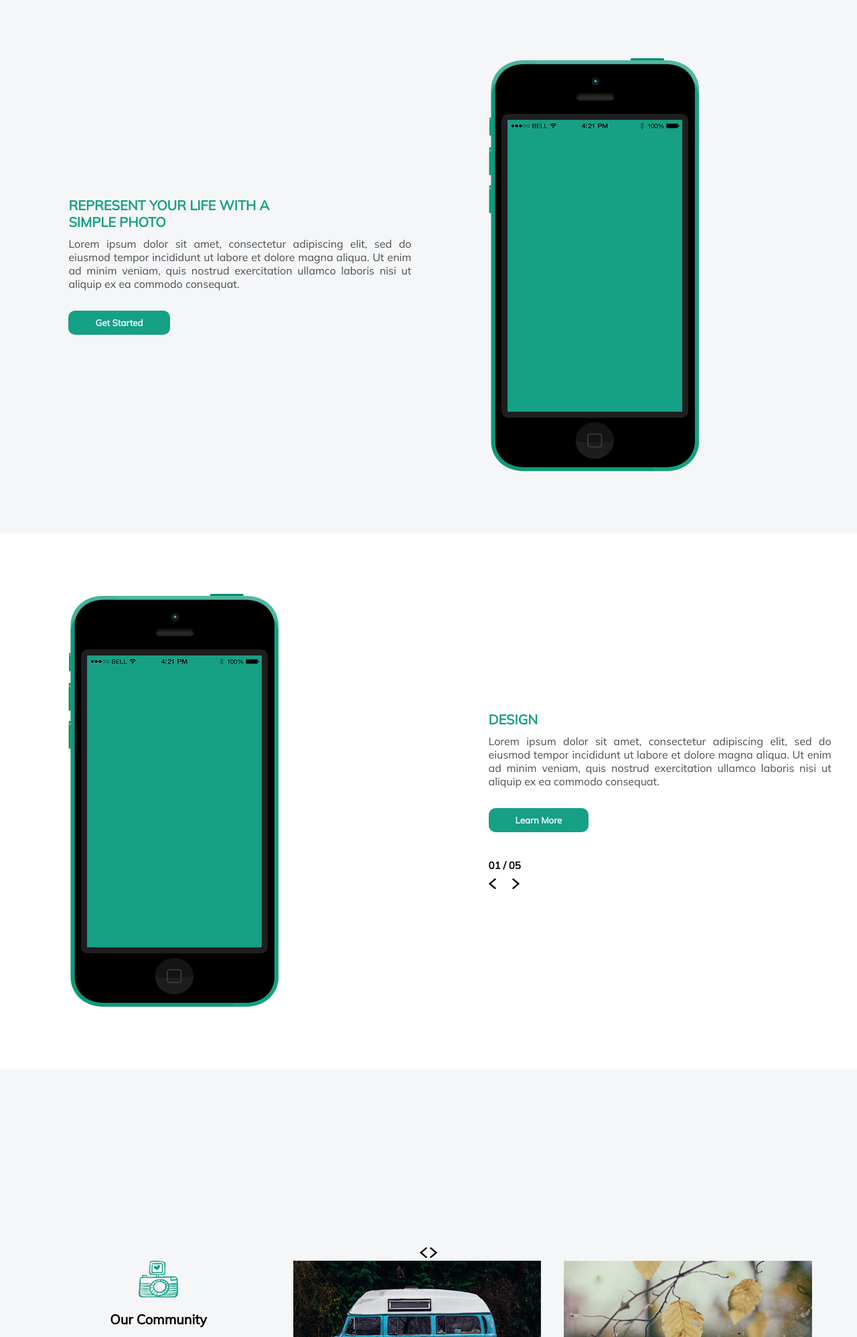
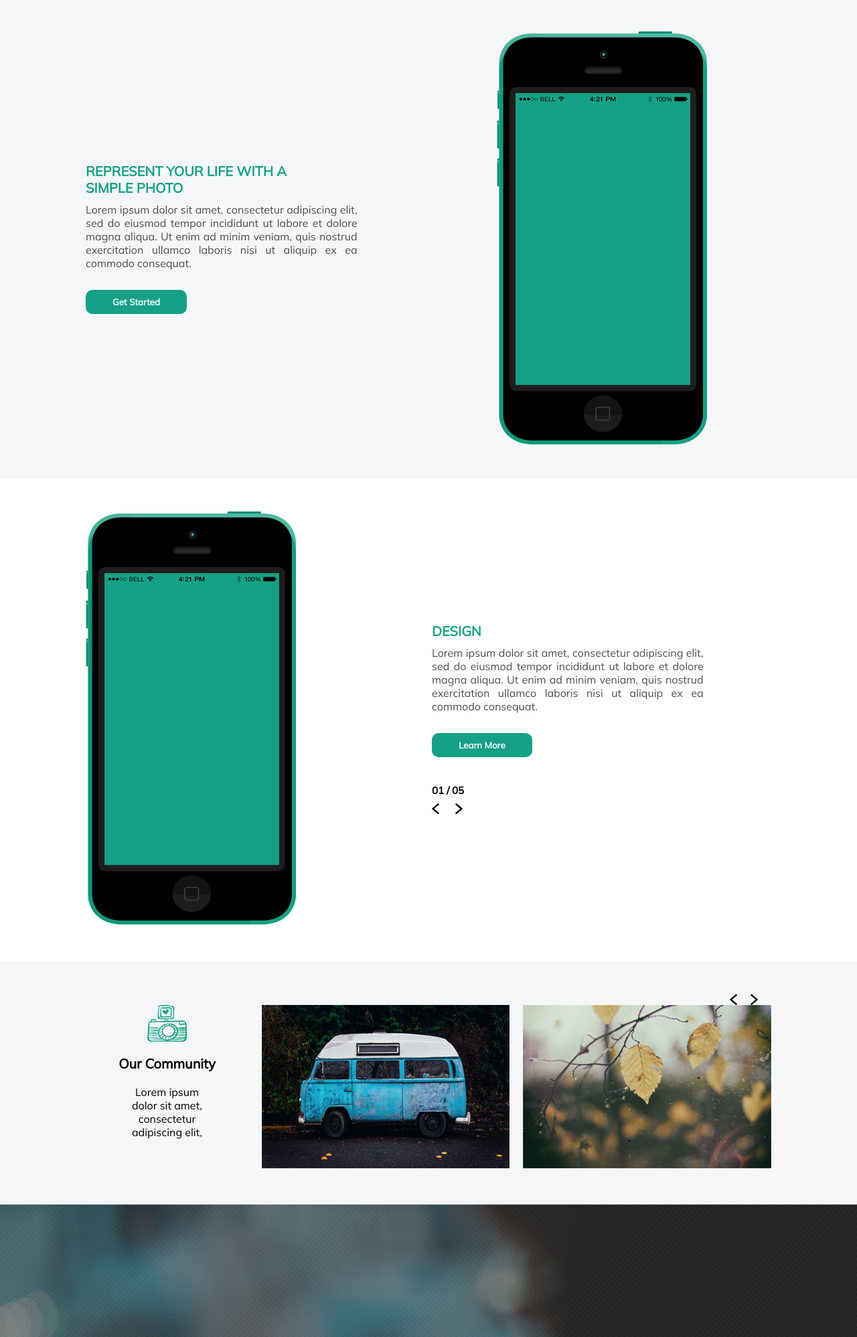
Before and after one commit to farhan-nahid/photo-time, a plain HTML site: page index.html in a window 1280 px wide. Shown: the part 803-2800 px from the top of the page at 67% size. Drawn offline with Linux system fonts and the light colour scheme.

Commit message:
fixed problem

```diff
--- a/css/style.css
+++ b/css/style.css
@@ -9,11 +9,12 @@ header {
   background-image: url("../images/header-bg.png");
   background-repeat: no-repeat;
   background-size: cover;
-  background-position: fixed;
+  background-position: center;
   display: flex;
   flex-direction: column;
   justify-content: space-between;
-  height: 800px;
+  height: 100vh;
+  background-attachment: fixed;
 }
 
 nav {
@@ -88,40 +89,70 @@ nav ul li a:hover {
 /* about us css  */
 
 #about__us {
+  padding: 50px 10%;
   background-color: #f5f6f7;
-  height: 100vh;
+  display: grid;
+  gap: 10px;
+  grid-template-columns: repeat(2, 1fr);
 }
 
-.flex__area {
+.about__content {
   display: flex;
+  flex-direction: column;
+  justify-content: center;
   align-items: center;
-  justify-content: center;
 }
 
-.half__width {
-  width: 40%;
-  margin-left: 7%;
-  margin-right: 2%;
-}
-
-.half__width h2 {
+.about__content h2 {
   font-size: 20px;
   color: #16a085;
   margin-bottom: 10px;
   text-transform: uppercase;
 }
 
-.half__width p {
+.about__content p {
   margin-bottom: 10px;
   text-align: justify;
   color: #4d4e50;
+  width: 80%;
+}
+
+.about__image {
+  display: flex;
+  flex-direction: column;
+  justify-content: center;
+  align-items: center;
 }
 
 /* design area css */
 
 #design__area {
-  height: 100vh;
+  padding: 50px 10%;
+  display: grid;
+  gap: 10px;
+  grid-template-columns: repeat(2, 1fr);
   background-color: #fff;
+}
+
+.design__content {
+  display: flex;
+  flex-direction: column;
+  justify-content: center;
+  align-items: center;
+}
+
+.design__content h2 {
+  font-size: 20px;
+  color: #16a085;
+  margin-bottom: 10px;
+  text-transform: uppercase;
+}
+
+.design__content p {
+  margin-bottom: 10px;
+  text-align: justify;
+  color: #4d4e50;
+  width: 80%;
 }
 
 #design__area h6 {
@@ -140,21 +171,26 @@ nav ul li a:hover {
 /* community part css */
 
 #our__community {
-  height: 100vh;
   background-color: #f5f6f7;
-  display: flex;
-  flex-direction: column;
-  align-items: center;
-  justify-content: center;
 }
 
-.arrow {
-  float: right;
+.community__area {
+  padding: 50px 10%;
+}
+
+.community__arrow {
+  display: flex;
+  justify-content: end;
+}
+
+.community__arrow img {
+  margin-right: 20px;
 }
 
 .community__all__cards {
   display: grid;
   grid-template-columns: repeat(3, 1fr);
+  gap: 20px;
 }
 
 .community__card {
@@ -180,6 +216,7 @@ nav ul li a:hover {
   background-image: url("../images/contact-bg.png");
   background-repeat: no-repeat;
   background-size: cover;
+  background-attachment: fixed;
   height: 100vh;
   display: flex;
   flex-direction: column;
@@ -187,7 +224,11 @@ nav ul li a:hover {
   justify-content: center;
 }
 
-#contact__us h1 {
+.contact__content {
+  padding: 0 10%;
+}
+
+.contact__content h1 {
   color: aliceblue;
   font-weight: 600;
   text-align: center;
@@ -198,6 +239,7 @@ nav ul li a:hover {
 
 .email__input {
   display: flex;
+  justify-content: center;
 }
 
 .check__icon {
@@ -208,15 +250,16 @@ nav ul li a:hover {
   width: 50px;
   border: 0;
   outline: 0;
+  padding: 20px 10px;
 }
 
-#contact__us input {
+.contact__content input {
   padding: 20px 10px;
   outline: 0;
   border: 0;
 }
 
-#contact__us input:focus {
+.contact__content input:focus {
   border: 0;
   outline: 0;
 }
@@ -224,20 +267,23 @@ nav ul li a:hover {
 /* download css */
 
 #download__it {
-  height: 100vh;
   background-color: #f5f6f7;
+}
+
+.download__content {
+  padding: 50px 10%;
   display: flex;
   flex-direction: column;
+  justify-content: center;
   align-items: center;
-  justify-content: center;
 }
 
-.download__it h2 {
+.download__content h2 {
   text-align: center;
   font-size: 20px;
 }
 
-#download__it p {
+.download__content p {
   width: 60%;
   text-align: center;
   color: #4d4e50;
@@ -266,7 +312,7 @@ nav ul li a:hover {
   font-size: 15px;
 }
 
-.font__awesome_icon {
+.font__awesome__icon {
   font-size: 20px;
 }
 
@@ -285,9 +331,12 @@ nav ul li a:hover {
 /* footer css */
 
 footer {
+  padding: 50px 10%;
+}
+
+#footer__items {
   display: flex;
-  justify-content: space-around;
-  padding: 50px 0;
+  justify-content: space-between;
 }
 
 #footer__items ul {
--- a/index.html
+++ b/index.html
@@ -63,38 +63,41 @@
 
     <main>
       <!-- about us part start -->
-      <section id="about__us" class="flex__area">
-        <div class="half__width">
+      <section id="about__us">
+        <div class="about__content">
+          <div>
             <h2>
               Represent your life with a <br />
               simple photo
             </h2>
             <p>
               Lorem ipsum dolor sit amet, consectetur adipiscing elit, sed do
-            eiusmod tempor incididunt ut labore et dolore magna aliqua. Ut enim
-            ad minim veniam, quis nostrud exercitation ullamco laboris nisi ut
-            aliquip ex ea commodo consequat.
+              eiusmod tempor incididunt ut labore et dolore magna aliqua. Ut
+              enim ad minim veniam, quis nostrud exercitation ullamco laboris
+              nisi ut aliquip ex ea commodo consequat.
             </p>
             <button class="brand__button">Get Started</button>
           </div>
-        <div class="half__width">
+        </div>
+        <div class="about__image">
           <img src="./images/iphone.png" alt="" />
         </div>
       </section>
       <!-- about us part end -->
 
       <!-- design part start -->
-      <section id="design__area" class="flex__area">
-        <div class="half__width">
+      <section id="design__area">
+        <div class="design__image">
           <img src="./images/iphone.png" alt="" />
         </div>
-        <div class="half__width">
+        <div class="design__content">
+          <div>
             <h2>Design</h2>
             <p>
               Lorem ipsum dolor sit amet, consectetur adipiscing elit, sed do
-            eiusmod tempor incididunt ut labore et dolore magna aliqua. Ut enim
-            ad minim veniam, quis nostrud exercitation ullamco laboris nisi ut
-            aliquip ex ea commodo consequat.
+              eiusmod tempor incididunt ut labore et dolore magna aliqua. Ut
+              enim ad minim veniam, quis nostrud exercitation ullamco laboris
+              nisi ut aliquip ex ea commodo consequat.
             </p>
             <button class="brand__button">Learn More</button>
             <div class="arrow__image">
@@ -103,12 +106,14 @@
               <img src="./images/right-arrow.png" alt="" />
             </div>
           </div>
+        </div>
       </section>
       <!-- design part end -->
 
       <!-- community part start -->
       <section id="our__community">
-        <div class="arrow">
+        <div class="community__area">
+          <div class="community__arrow">
             <img src="./images/left-arrow.png" alt="" />
             <img src="./images/right-arrow.png" alt="" />
           </div>
@@ -125,26 +130,30 @@
               <img src="./images/tree.png" alt="tree" />
             </div>
           </div>
+        </div>
       </section>
       <!-- community part end -->
 
       <!-- contact us part start -->
       <section id="contact__us">
+        <div class="contact__content">
           <h1>Subscribe us to Community</h1>
           <div class="email__input">
             <input type="email" placeholder="Your Email" autocomplete="off" />
             <button class="check__icon"><i class="fas fa-check"></i></button>
+          </div>
         </div>
       </section>
       <!-- contact us part end -->
 
       <!-- download it part start -->
       <section id="download__it">
+        <div class="download__content">
           <h2>Download It</h2>
           <p>
             Lorem ipsum dolor sit amet, consectetur adipiscing elit, sed do
-          eiusmod tempor incididunt ut labore et dolore magna aliqua. Ut enim ad
-          minim veniam, quis nostrud exercitation ullamco laboris nisi ut
+            eiusmod tempor incididunt ut labore et dolore magna aliqua. Ut enim
+            ad minim veniam, quis nostrud exercitation ullamco laboris nisi ut
             aliquip ex ea commodo consequat.
           </p>
           <div>
@@ -152,7 +161,7 @@
               <div>
                 <h5 class="version__name">Apple Store</h5>
                 <h5 class="version__icon">
-                <i class="fab fa-apple font__awesome_icon"></i>
+                  <i class="fab fa-apple font__awesome__icon"></i>
                 </h5>
               </div>
             </button>
@@ -160,10 +169,11 @@
               <div>
                 <h5 class="version__name">play Store</h5>
                 <h5 class="version__icon">
-                <i class="fab fa-android font__awesome_icon"></i>
+                  <i class="fab fa-android font__awesome__icon"></i>
                 </h5>
               </div>
             </button>
+          </div>
         </div>
       </section>
       <!-- download it part end -->
@@ -172,15 +182,18 @@
     <!-- footer part start -->
     <footer>
       <div id="footer__items">
+        <div>
           <ul>
             <li>Credits</li>
             <li>Privacy</li>
             <li>Our Teams</li>
           </ul>
-        <p>Copyright by Photo time || All right reserved</p>
+          <p>Copyright by Photo time - All right reserved</p>
         </div>
+
         <div>
           <img src="./images/icon.png" alt="icon footer" />
+        </div>
       </div>
     </footer>
     <!-- footer part end -->
```
Lines whose indentation alone changed are shown as unchanged.
